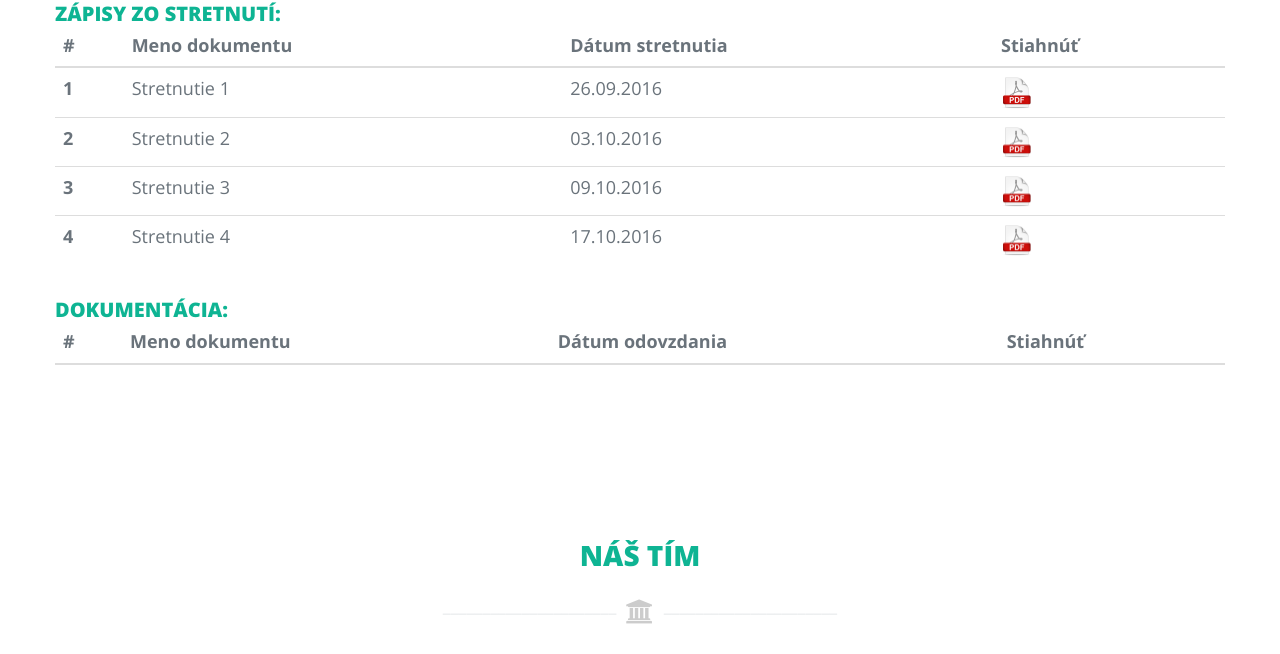
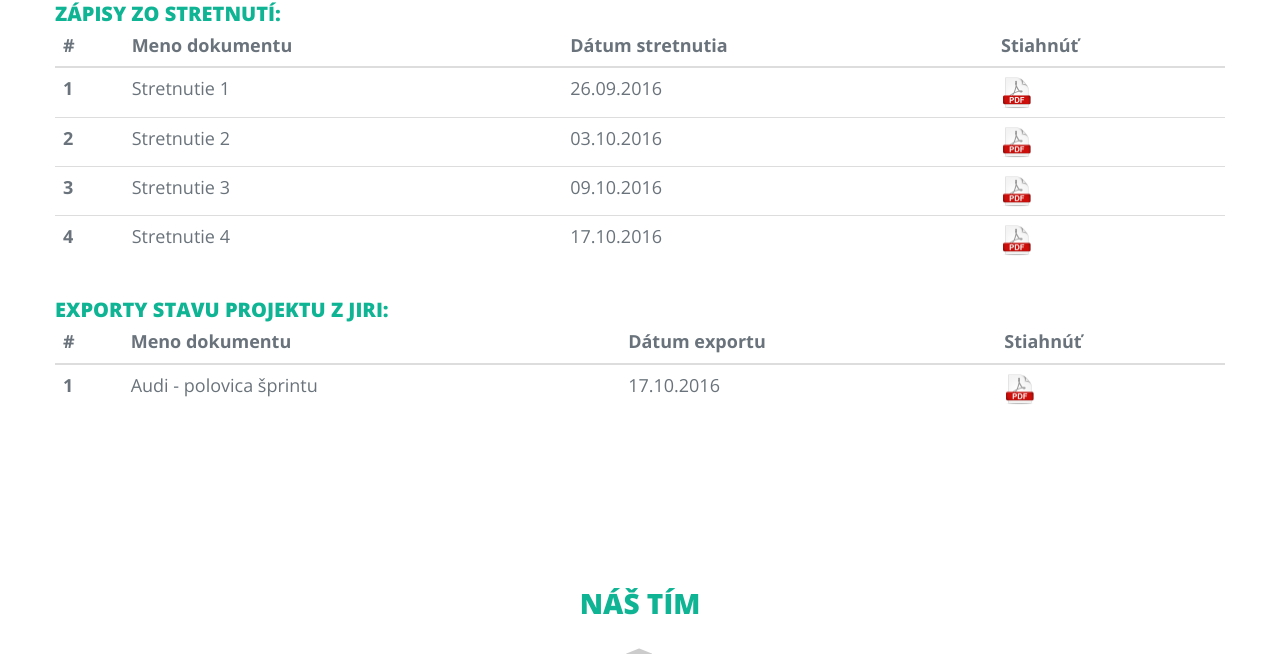
Before and after one commit to Aliniel/edusim-webpage, a plain HTML site: page index.html in a window 1280 px wide. Shown: the part 1499-2153 px from the top of the page. Drawn offline with nearby package versions, Linux system fonts and the light colour scheme; some packages are replaced by stand-ins of ours; a script that the page names is missing.

Commit message:
Report for half sprint added.

```diff
--- a/index.html
+++ b/index.html
@@ -220,11 +220,11 @@ Our Documentation
                 </table>
             </div>
 
-			<div class="table-title">
+			<!-- <div class="table-title">
 				<h3>Dokumentácia:</h3>
-			</div>
+			</div> -->
 
-            <div class="work-filter wow fadeInRight animated" data-wow-duration="500ms">
+            <!-- <div class="work-filter wow fadeInRight animated" data-wow-duration="500ms">
                 <table class="table">
                     <thead>
                         <tr>
@@ -235,12 +235,37 @@ Our Documentation
                         </tr>
                     </thead>
                     <tbody>
-                        <!-- <tr>
+                        <tr>
     						<th>1</th>
     						<td>Dokumentácia V1</td>
     						<td>dd.mm.2016</td>
     						<td><a href="http://www.fiit.stuba.sk/"><img src="img/pdf.png" alt="dokument 7" width="32"/></a></td>
-                        </tr> -->
+                        </tr>
+                    </tbody>
+                </table>
+            </div> -->
+
+            <div class="table-title">
+                <h3>Exporty stavu projektu z Jiri:</h3>
+            </div>
+
+            <div class="work-filter wow fadeInRight animated" data-wow-duration="500ms">
+                <table class="table">
+                    <thead>
+                        <tr>
+                            <th>#</th>
+                            <th>Meno dokumentu</th>
+                            <th>Dátum exportu</th>
+                            <th>Stiahnúť</th>
+                        </tr>
+                    </thead>
+                    <tbody>
+                        <tr>
+                            <th>1</th>
+                            <td>Audi - polovica šprintu</td>
+                            <td>17.10.2016</td>
+                            <td><a href="documents/audi-polovica.pdf"><img src="img/pdf.png" alt="Audi - polovica" width="32"/></a></td>
+                        </tr>
                     </tbody>
                 </table>
             </div>
```
Also changed, not shown: 1 other file.
